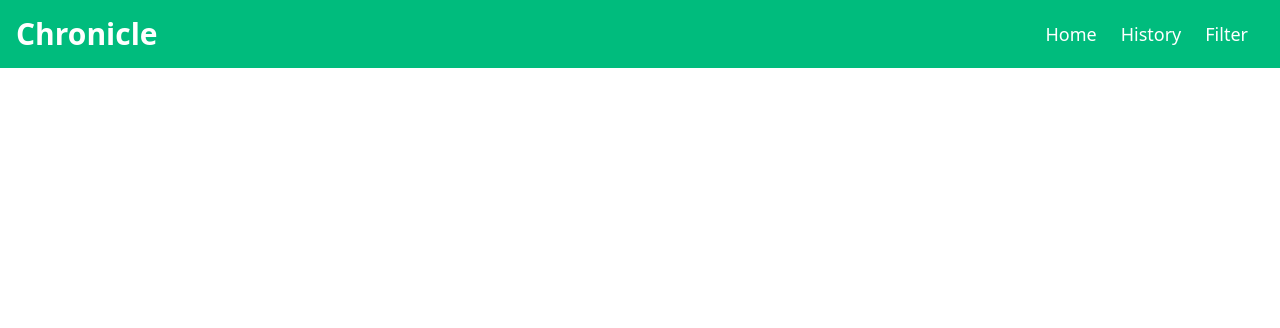
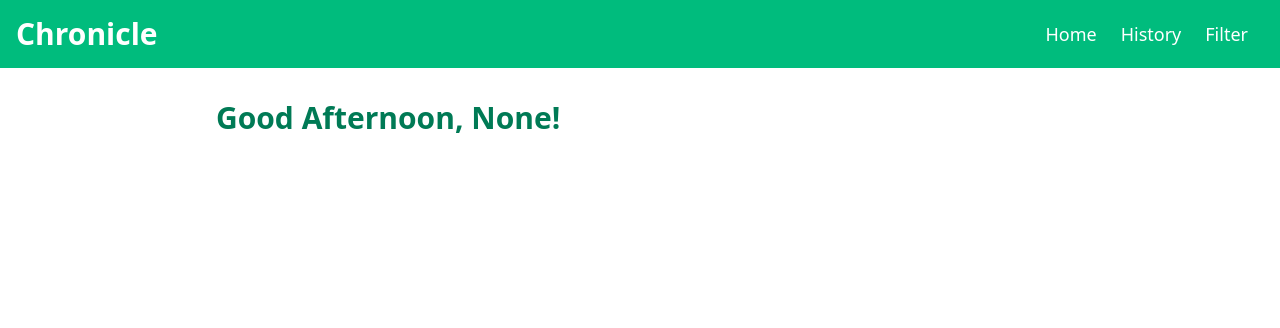
Before and after one commit to Rishil96/chronicle, a FastAPI app: page / in a window 1280 px wide. Shown: the top 328 px of the page. Run offline with FastAPI, Linux system fonts and the light colour scheme.

Commit message:
Add : Greeting on home page

```diff
--- a/main.py
+++ b/main.py
@@ -4,6 +4,7 @@ from fastapi import FastAPI, Request
 from fastapi.staticfiles import StaticFiles
 from fastapi.templating import Jinja2Templates
 from src.logger import setup_logger
+from src.utils import greet_user
 
 # Load environment variables
 load_dotenv()
@@ -21,7 +22,8 @@ templates = Jinja2Templates(directory="templates")
 
 @app.get("/")
 def home(request: Request):
-    return templates.TemplateResponse(request,"home.html", {"request": request})
+    greeting = greet_user()
+    return templates.TemplateResponse(request,"home.html", {"request": request, "greeting": greeting})
 
 
 @app.get("/history")
--- a/templates/home.html
+++ b/templates/home.html
@@ -1 +1,11 @@
 {% extends "base.html" %}
+
+{% block title %}
+Home Page
+{% endblock %}
+
+{% block content %}
+    <div class="max-w-4xl mx-auto px-6 py-8">
+        <h1 class="text-3xl font-bold text-emerald-700 mb-2">{{ greeting }}</h1>
+    </div>
+{% endblock %}
```
